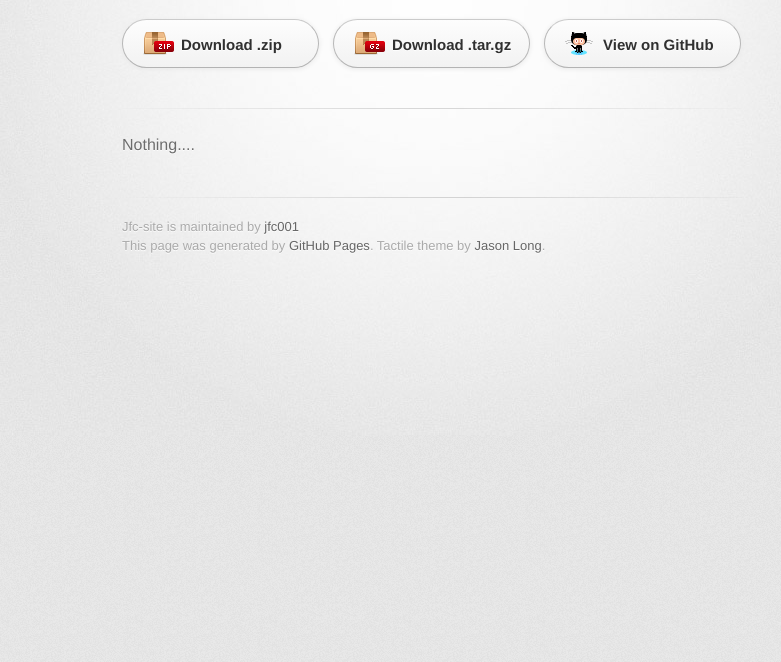
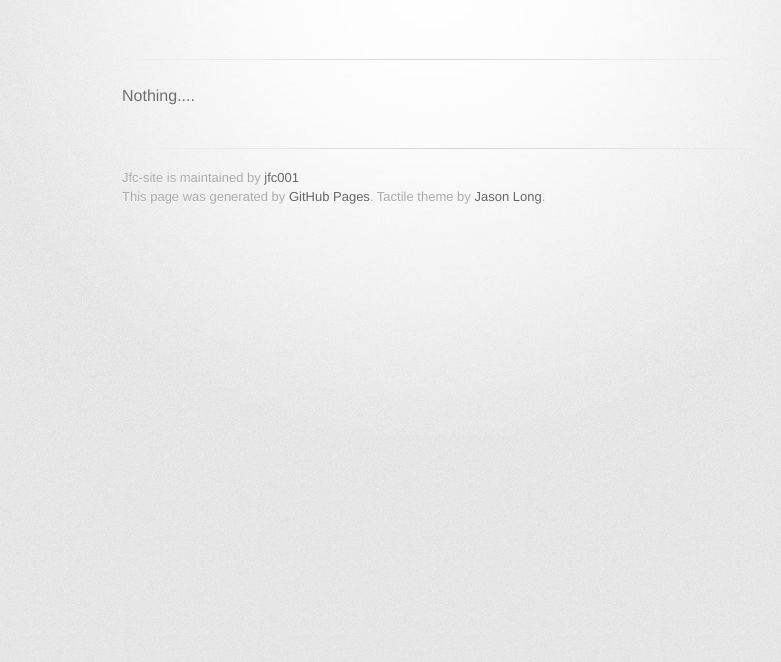
Before and after one commit to jfc001/clouds, a plain HTML site: page index.html in a window 1280 px wide. Shown: the part 138-800 px from the top of the page, without its empty margins (208-989 px from the left). Drawn offline with Linux system fonts and the light colour scheme; a web font is replaced by a local one.

Commit message:
Update index.html

```diff
--- a/index.html
+++ b/index.html
@@ -23,9 +23,6 @@
         </header>
 
         <section id="downloads" class="clearfix">
-          <a href="https://github.com/jfc001/jfc/zipball/master" id="download-zip" class="button"><span>Download .zip</span></a>
-          <a href="https://github.com/jfc001/jfc/tarball/master" id="download-tar-gz" class="button"><span>Download .tar.gz</span></a>
-          <a href="https://github.com/jfc001/jfc" id="view-on-github" class="button"><span>View on GitHub</span></a>
         </section>
 
         <hr>
```
